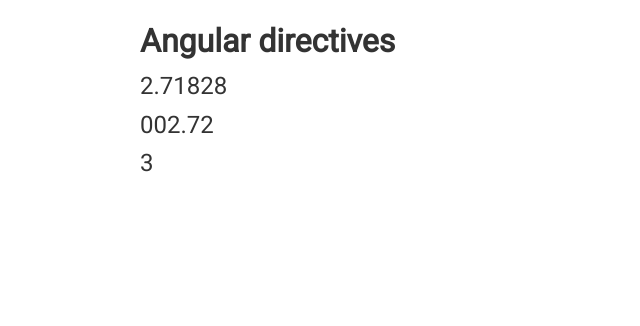
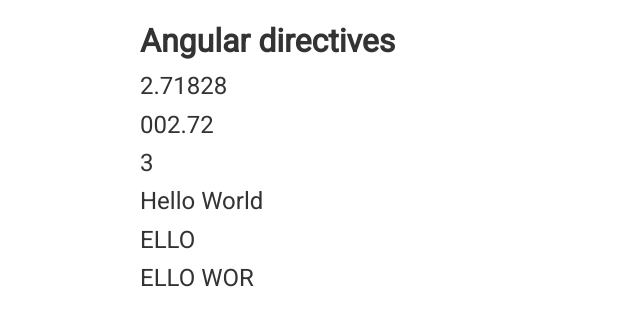
Before and after one commit to evgen904/Angular-Lesson, an Angular app: page / in a window 1280 px wide. Shown: the top 326 px of the page, without its empty margins (0-640 px from the left). Built offline with nearby package versions, Linux system fonts and the light colour scheme.

Commit message:
Пайпы для строк

```diff
--- a/src/app/app.component.html
+++ b/src/app/app.component.html
@@ -71,6 +71,17 @@
     {{ e | number:'1.0-0'}}
   </p>
 
+  <p>
+    {{ str | uppercase | lowercase | titlecase }}
+  </p>
+
+  <p>
+    {{ str | uppercase | slice:1:5 }}
+  </p>
+
+  <p>
+    {{ str | uppercase | slice:1: -2 }}
+  </p>
 
 
 </div>
--- a/src/app/app.component.ts
+++ b/src/app/app.component.ts
@@ -9,6 +9,8 @@
 
   e: number = Math.E
 
+  str = 'hello world'
+
   ngOnInit(): void {
 
   }
```
